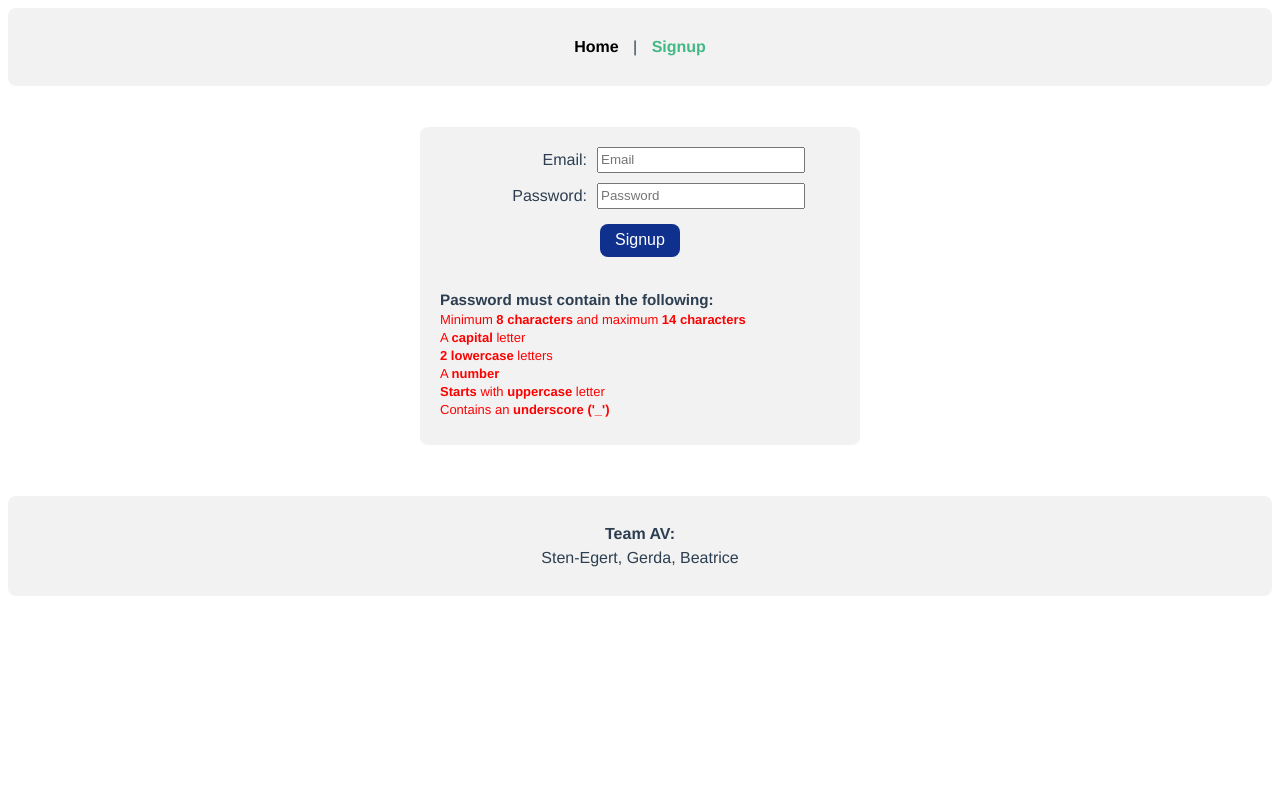
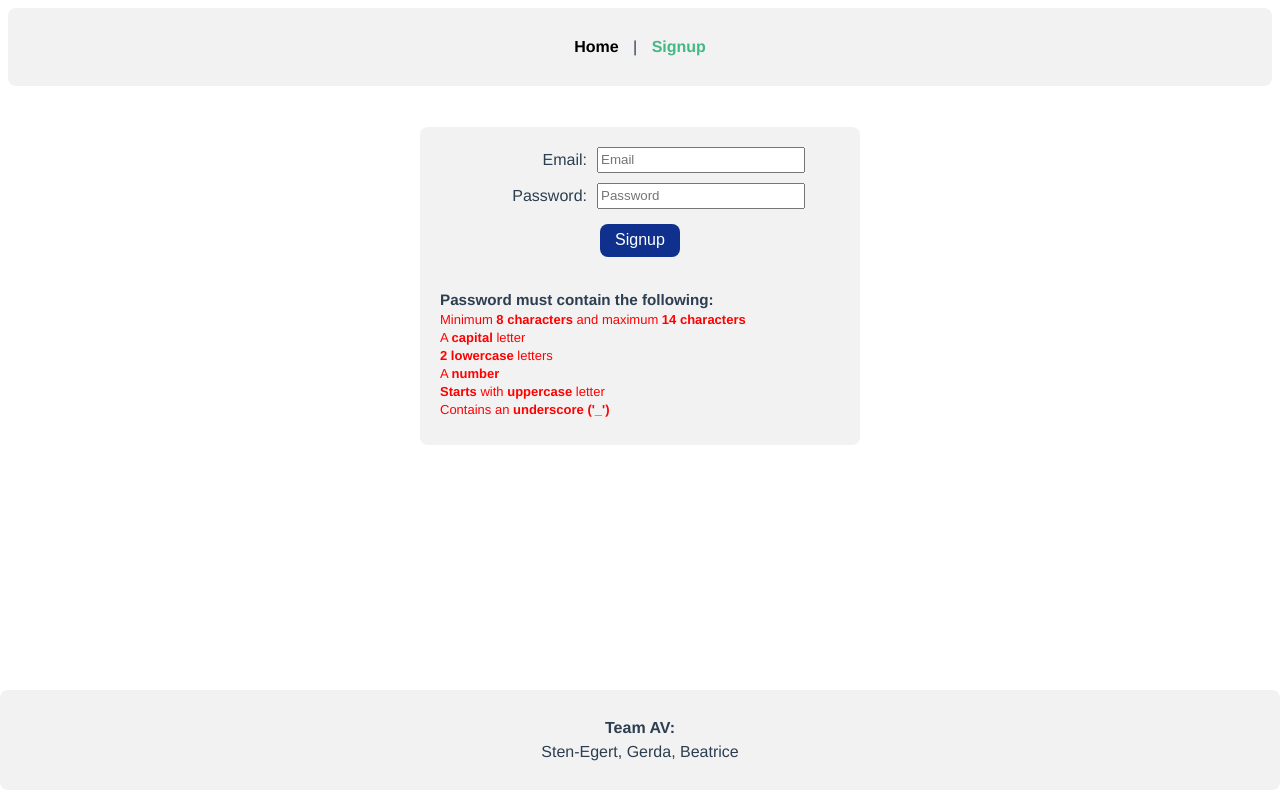
Before and after one commit to hellrand/WAD-homework-3, a Vue app: page /#/signup in a window 1280 px wide. Built offline with nearby package versions, Linux system fonts and the light colour scheme.

Commit message:
Made signup view look better

```diff
--- a/src/views/SignupView.vue
+++ b/src/views/SignupView.vue
@@ -61,7 +61,13 @@ export default {
 
 </script>
 
-<style scoped>
+<style>
+/* Making the footer be at the bottom of the page */
+#footer {
+  position: fixed;
+}
+
+
 /* Styling for the rectangle in which the signup form will be present */
 .signup-section {
   margin: 10px;
@@ -140,9 +146,10 @@ label {
   font-size: 13px;
 }
 
-/* Add a green text color */
+/* Add a green text color and strikethrough */
 .valid {
   color: green;
+  text-decoration: line-through;
 }
 
 /* Add a red text color */
```
